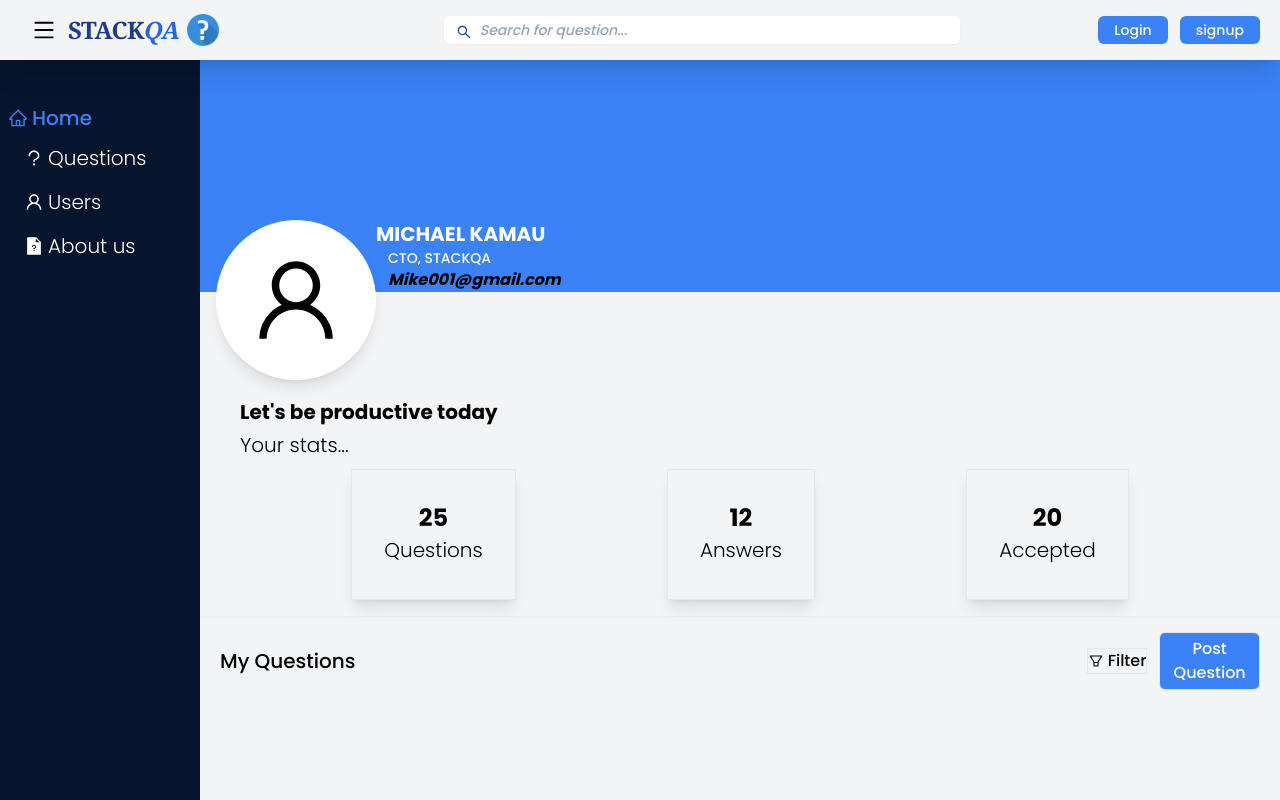
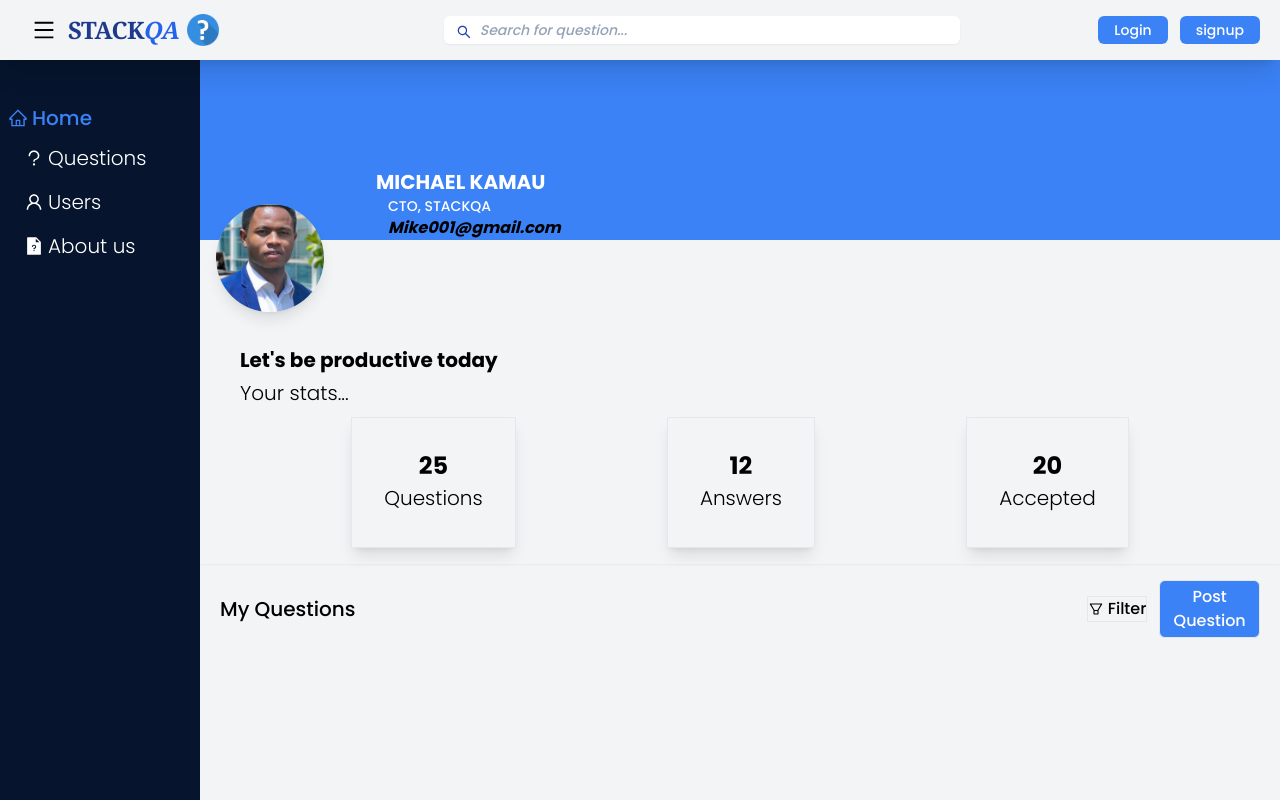
Before and after one commit to THE-Jitu-Assignments-Repo/week-9, a React (Vite) app in the folder stackqa/: page /profile in a window 1280 px wide. Built offline with nearby package versions, Linux system fonts and the light colour scheme.

Commit message:
Fixed the profile ui img and the answers icon

```diff
--- a/stackqa/src/components/cards/answers/Answers.jsx
+++ b/stackqa/src/components/cards/answers/Answers.jsx
@@ -30,8 +30,8 @@ function Answers({ setIsComment }) {
         </div>
         <div className="flex flex-row  bg-slate-300 p-2 rounded-lg">
           <div className="flex flex-col justify-start gap-2">
-            <div className="rounded-full bg-blue-400 w-8 h-8 mt-4 flex items-center justify-center border">
-              <AiOutlineUser size={15} />
+            <div className="w-8 mt-4 flex items-center justify-center ">
+              <img src="/assets/pic.png" alt="anspic" className="rounded-full" />
             </div>
             <div className="flex flex-col items-center justify-center">
               <AiFillCaretUp
--- a/stackqa/src/components/cards/questionCard/QuestionArticle.jsx
+++ b/stackqa/src/components/cards/questionCard/QuestionArticle.jsx
@@ -22,7 +22,7 @@ function QuestionArticle() {
     <article className="border-b h-auto grid-col-1 grid-flow-row items-center from-sky-200 bg-white p-3">
       <div className="flex flex-row">
         <div className="object-contain w-12 mt-4 flex items-start justify-center">
-          <img src="../../../../public/assets/pic.png" alt="profile" className="rounded-full" />
+          <img src="/assets/pic.png" alt="profile" className="rounded-full" />
         </div>
         <div className="p-2 justify-between flex-grow flex-wrap">
           <div>Michael Jay</div>
--- a/stackqa/src/pages/profile/Profile.jsx
+++ b/stackqa/src/pages/profile/Profile.jsx
@@ -6,9 +6,9 @@ function Profile() {
   return (
     <div>
       <div className="w-full mx-auto my-auto bg-blue-500 p-18">
-        <div className="rounded-full p-20 bg-white w-10 h-10 top-40 ml-4 flex items-center justify-center relative shadow-lg hover:shadow-blue-300">
+        <div className="rounded-full  w-[10%]  top-36 ml-4 flex items-center justify-center relative shadow-lg hover:shadow-blue-300">
           <div className="grid place-items-center">
-              <AiOutlineUser size={100} />
+              <img src="../../../public/assets/pic.png" alt="pic" className="rounded-full w-full" />
           </div>
         </div>
         <div className="flex pl-44">
```
